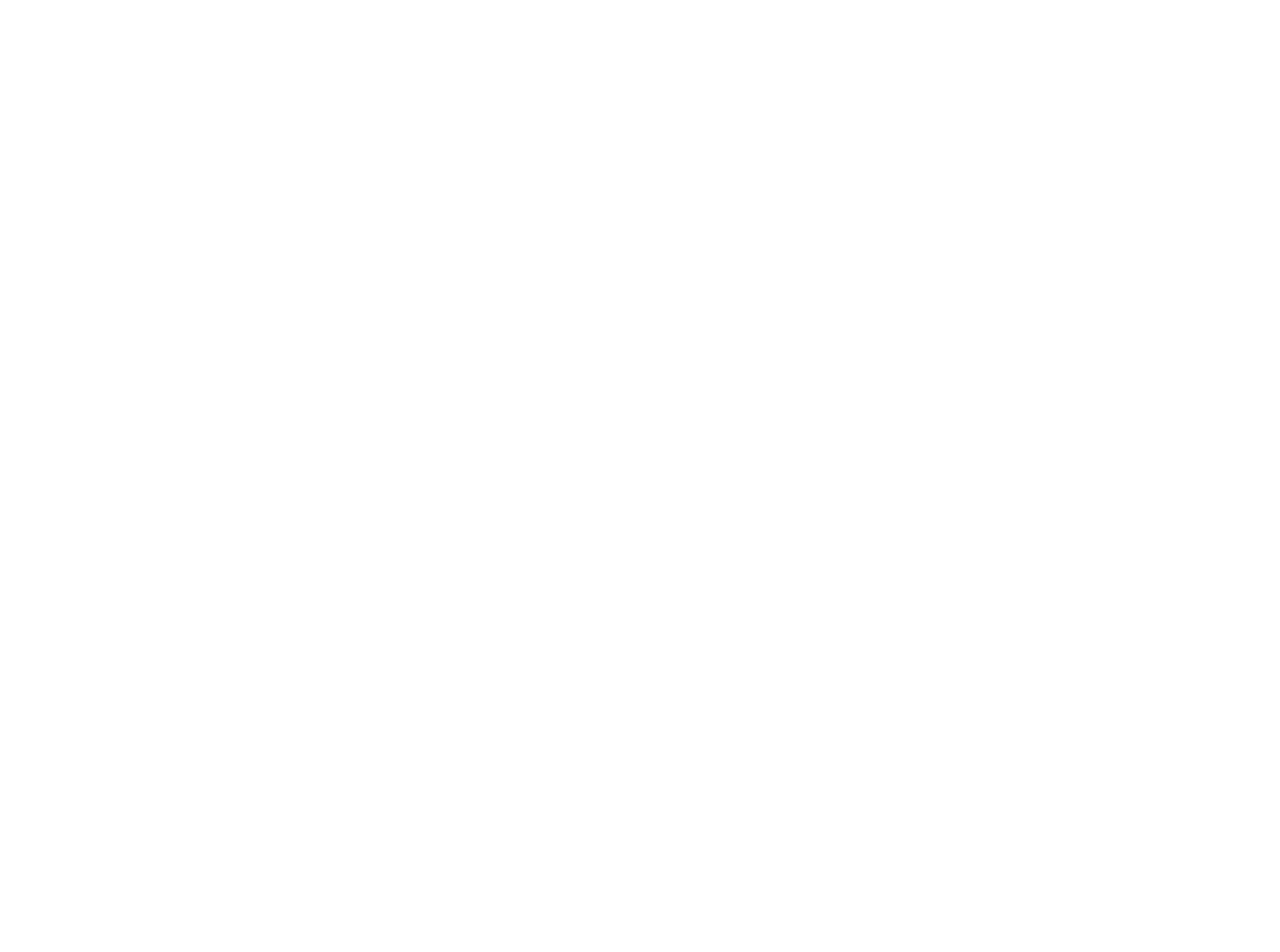
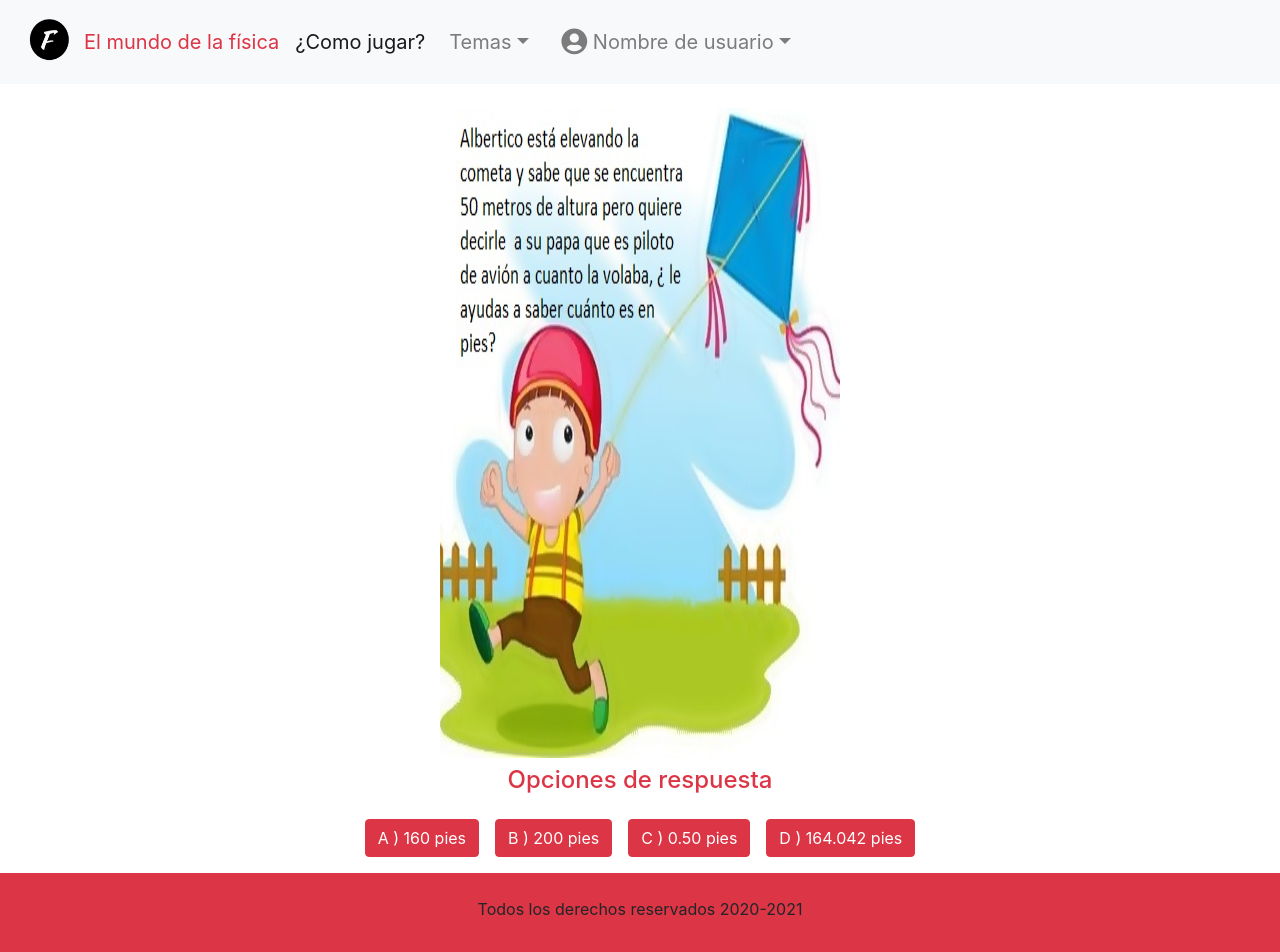
Before and after one commit to emanueljulio420/Equipo-7_PPI_2020, a React (Create React App) app in the folder frontend/: page /cua in a window 1280 px wide. Shown: the top 952 px of the page. Before the commit the page ends 800 px from the top, so only its background shows below. Built offline with nearby package versions, Linux system fonts and the light colour scheme.

Commit message:
se gregan paginas con niveles y navegavilidad

```diff
--- /dev/null
+++ b/frontend/src/Components/NivelCua.jsx
@@ -0,0 +1,26 @@
+import React from 'react';
+import NivelCua from '../Img/nivel1(4).jpg';
+import { Link } from 'react-router-dom';
+
+
+function NivelUno() {
+
+    return (
+
+        <body className="text-center">
+            <div className="App">
+                <br/>
+                <img src={NivelCua} alt="..." width="400" height="650"></img>
+                <br/>
+                <h4 className="text-danger my-2">Opciones de respuesta</h4>
+                <button type="button" className="btn btn-danger text-center mx-2 my-3">A ) 160 pies </button>
+                <button type="button" className="btn btn-danger text-center mx-2 my-3">B ) 200 pies </button>
+                <button type="button" className="btn btn-danger text-center mx-2 my-3">C ) 0.50 pies  </button>
+                <button type="button" className="btn btn-danger text-center mx-2 my-3">D ) 164.042 pies </button>
+            </div>
+        </body>
+    );
+}
+
+
+export default NivelUno;
--- a/frontend/src/Components/NivelDos.jsx
+++ b/frontend/src/Components/NivelDos.jsx
@@ -1,5 +1,6 @@
 import React from 'react';
 import Niveld from '../Img/nivel2_melo.jpg';
+import { Link } from 'react-router-dom';
 
 
 function NivelDos() {
@@ -12,10 +13,10 @@
                 <img src={Niveld} alt="..." width="400" height="650"></img>
                 <br/>
                 <h4 className="text-danger my-2">Opciones de respuesta</h4>
-                <button type="button" className="btn btn-danger text-center mx-2 my-3">A ) 0.72 </button>
-                <button type="button" className="btn btn-danger text-center mx-2 my-3">B ) 1Km  </button>
-                <button type="button" className="btn btn-danger text-center mx-2 my-3">C ) 0.72Km </button>
-                <button type="button" className="btn btn-danger text-center mx-2 my-3">D ) 0.5 Km  </button>
+                <Link to="tres"><button type="button" className="btn btn-danger text-center mx-2 my-3">A ) 0.72 </button></Link>
+                <Link to="tres"> <button type="button" className="btn btn-danger text-center mx-2 my-3">B ) 1Km  </button></Link>
+                <Link to="tres"> <button type="button" className="btn btn-danger text-center mx-2 my-3">C ) 0.72Km </button></Link>
+                <Link to="tres"><button type="button" className="btn btn-danger text-center mx-2 my-3">D ) 0.5 Km  </button></Link>
             </div>
         </body>
     );
--- /dev/null
+++ b/frontend/src/Components/NivelTres.jsx
@@ -0,0 +1,26 @@
+import React from 'react';
+import tre from '../Img/nivel1(3).jpg';
+import { Link } from 'react-router-dom';
+
+
+function NivelTres() {
+
+    return (
+
+        <body className="text-center">
+            <div className="App">
+                <br/>
+                <img src={tre} alt="..." width="400" height="650"></img>
+                <br/>
+                <h4 className="text-danger my-2">Opciones de respuesta</h4>
+                <Link to="cua"> <button type="button" className="btn btn-danger text-center mx-2 my-3">A ) 15000 milimetros  </button></Link>
+                <Link to="cua"><button type="button" className="btn btn-danger text-center mx-2 my-3">B ) 1500 milimetros  </button></Link>
+                <Link to="cua"><button type="button" className="btn btn-danger text-center mx-2 my-3">C ) 950 milimetros </button></Link>
+                <Link to="cua"><button type="button" className="btn btn-danger text-center mx-2 my-3">D ) 0.9854622145 milimetros </button></Link>
+            </div>
+        </body>
+    );
+}
+
+
+export default NivelTres;
--- a/frontend/src/Components/NivelUno.jsx
+++ b/frontend/src/Components/NivelUno.jsx
@@ -1,4 +1,5 @@
 import React from 'react';
+import { Link } from 'react-router-dom';
 import Aja from '../Img/aja.png';
 
 function Niveluno() {
@@ -11,10 +12,10 @@
             <img src={Aja} alt="..." width="400" height="650"></img>
                 <br/>
                 <h4 className="text-danger my-2">Opciones de respuesta</h4>
-                <button type="button" className="btn btn-danger text-center mx-2 my-3">A ) 12m</button>
-                <button type="button" className="btn btn-danger text-center mx-2 my-3">B ) 3m</button>
-                <button type="button" className="btn btn-danger text-center mx-2 my-3">C ) 3cm</button>
-                <button type="button" className="btn btn-danger text-center mx-2 my-3">D ) 3,35m</button>
+                 <Link to="dos"><button type="button" className="btn btn-danger text-center mx-2 my-3">A ) 12m</button></Link>
+                 <Link to="dos"><button type="button" className="btn btn-danger text-center mx-2 my-3">B ) 3m</button></Link>
+                 <Link to="dos"> <button type="button" className="btn btn-danger text-center mx-2 my-3">C ) 3cm</button></Link>
+                 <Link to="dos"><button type="button" className="btn btn-danger text-center mx-2 my-3">D ) 3,35m</button></Link>
             </div>
         </body>
     );
--- /dev/null
+++ b/frontend/src/Pages/NivelCua.js
@@ -0,0 +1,17 @@
+import React from 'react';
+import Icono from '../Components/Icono';
+import HeaderEstudiante from '../Components/HeaderEstudiante';
+import NivelCua from '../Components/NivelCua';
+
+
+function NivelCuaa () {
+  return (
+    <div className="NivelCuaa">
+      <HeaderEstudiante />
+      <NivelCua/>
+      <Icono />
+    </div>
+  );
+}
+
+export default NivelCuaa;
--- /dev/null
+++ b/frontend/src/Pages/NivelTres.js
@@ -0,0 +1,17 @@
+import React from 'react';
+import Icono from '../Components/Icono';
+import HeaderEstudiante from '../Components/HeaderEstudiante';
+import NivelTres from '../Components/NivelTres';
+
+
+function NivelTress() {
+  return (
+    <div className="NivelTres">
+      <HeaderEstudiante />
+      <NivelTres/>
+      <Icono />
+    </div>
+  );
+}
+
+export default NivelTress;
--- a/frontend/src/Pages/NivelUno.js
+++ b/frontend/src/Pages/NivelUno.js
@@ -4,9 +4,9 @@
 import NivelUno from '../Components/NivelUno';
 
 
-function Comenzar() {
+function NivelUnoo() {
   return (
-    <div className="Comenzar">
+    <div classNama="NivelUno">
       <HeaderEstudiante />
       <NivelUno />
       <Icono/>
@@ -14,4 +14,4 @@
   );
 }
 
-export default Comenzar;
+export default NivelUnoo;
--- a/frontend/src/Route/App.js
+++ b/frontend/src/Route/App.js
@@ -10,13 +10,15 @@
 import NivelesConver from '../Pages/NivelesConver';
 import Ejemplo from '../Pages/Ejemplo';
 import Docente from '../Pages/Docente'
-import Niveluno from '../Pages/NivelUno';
+import Nivelunoo from '../Pages/NivelUno';
 import FormularioEstudiante from '../Pages/FormularioEstudiante';
 import Modulo from '../Pages/Modulo'
 import DiesUno from '../Pages/DiesUno';
-import NivelDos  from '../Pages/NivelDos';
+import NivelDoss  from '../Pages/NivelDos';
 import InicioD from '../Pages/InicioD';
 import InicioE from '../Pages/InicioE';
+import NivelTress from '../Pages/NivelTres';
+import NivelCuaa from '../Pages/NivelCua';
 
 const App = () => {
 
@@ -33,14 +35,17 @@
                 <Route path="/yes" component={FormularioEstudiante} />
                 <Route path="/holae" component={InicioE} />
                 <Route path="/holad" component={InicioD} />
-                <Route path="/dos" component={NivelDos} />
+                <Route path="/dos" component={NivelDoss} />
                 <Route path="/grupo" component={DiesUno} />
                 <Route path="/conver" component={NivelesConver} />
                 <Route path="/f" component={Modulo} />
                 <Route path="/eje" component={Ejemplo} />
                 <Route path="/f" component={Modulo} />
-                <Route path="/uno" component={Niveluno} />
+                <Route path="/uno" component={Nivelunoo} />
                 <Route path="/docente" component={Docente} />
+                <Route path="/tres" component={NivelTress} />
+                <Route path="/cua" component={NivelCuaa} />
+
 
 
 
```
Also changed, not shown: frontend/src/Img/nivel1(3).jpg (added), frontend/src/Img/nivel1(4).jpg (added).
